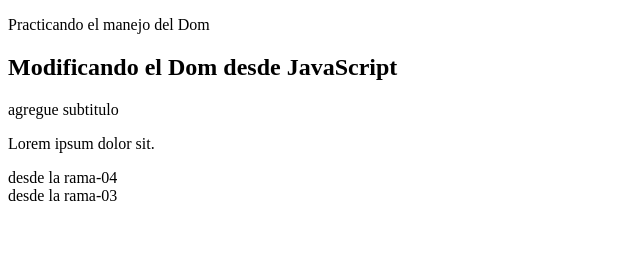
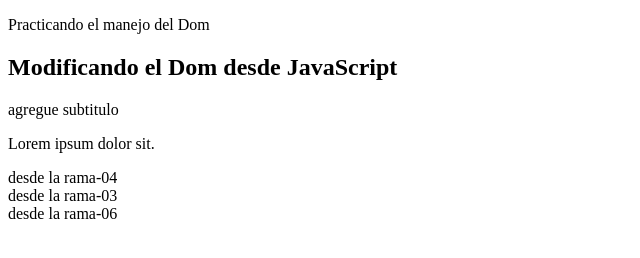
Before and after one commit to RoisChavez-02/Repositorio-de-Prueba, a plain HTML site: page index.html in a window 1280 px wide. Shown: the whole page, without its empty margins (0-640 px from the left). Drawn offline with Linux system fonts and the light colour scheme.

Commit message:
actualizando el index desde la rama-06

```diff
--- a/index.html
+++ b/index.html
@@ -13,6 +13,7 @@
         <p>Lorem ipsum dolor sit.</p>
         <article><span>desde la rama-04</span></article>
         <section><span>desde la rama-03</span></section>
+        <section><span>desde la rama-06</span></section>
     </section>
     <script src="script.js"></script>
 </body>
```
